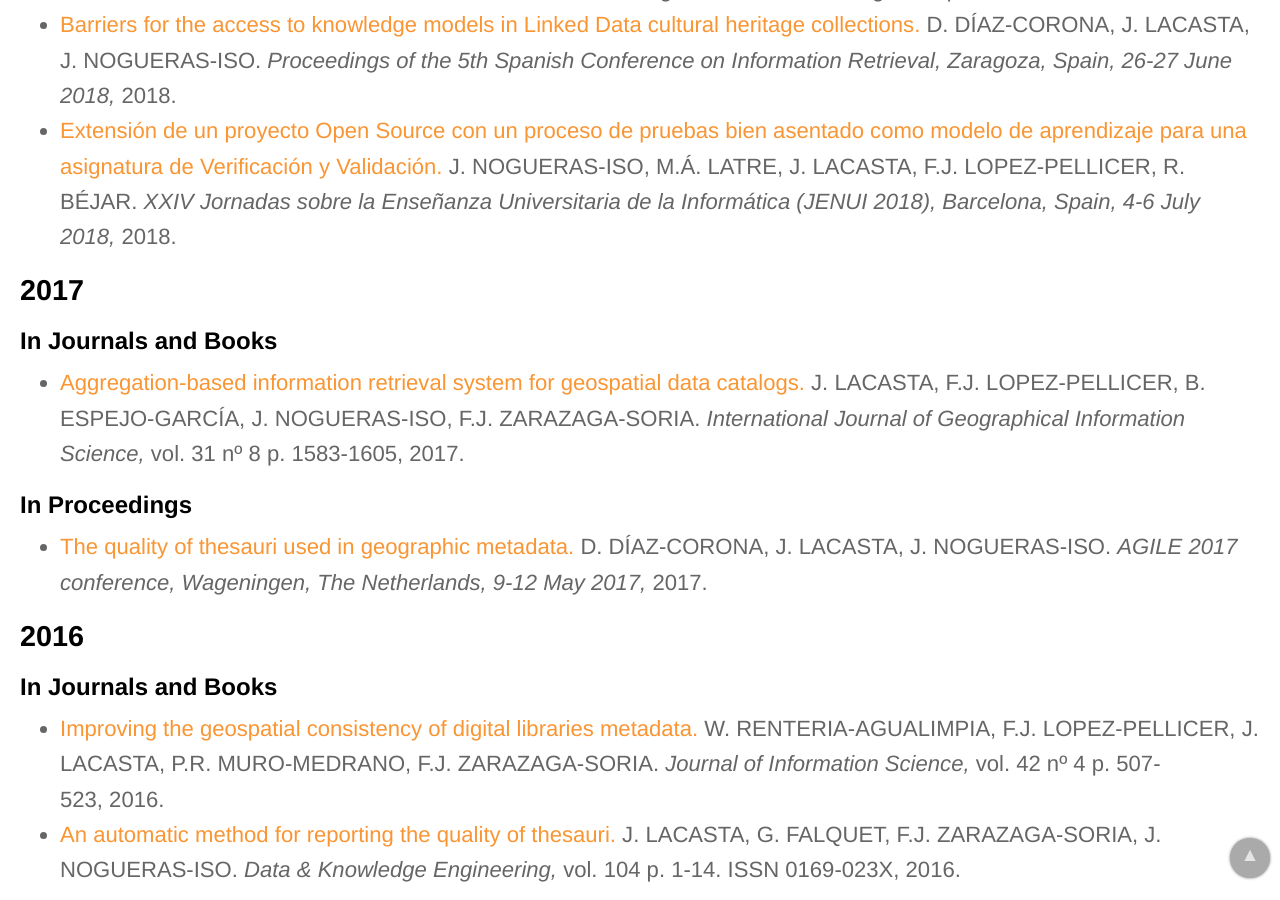
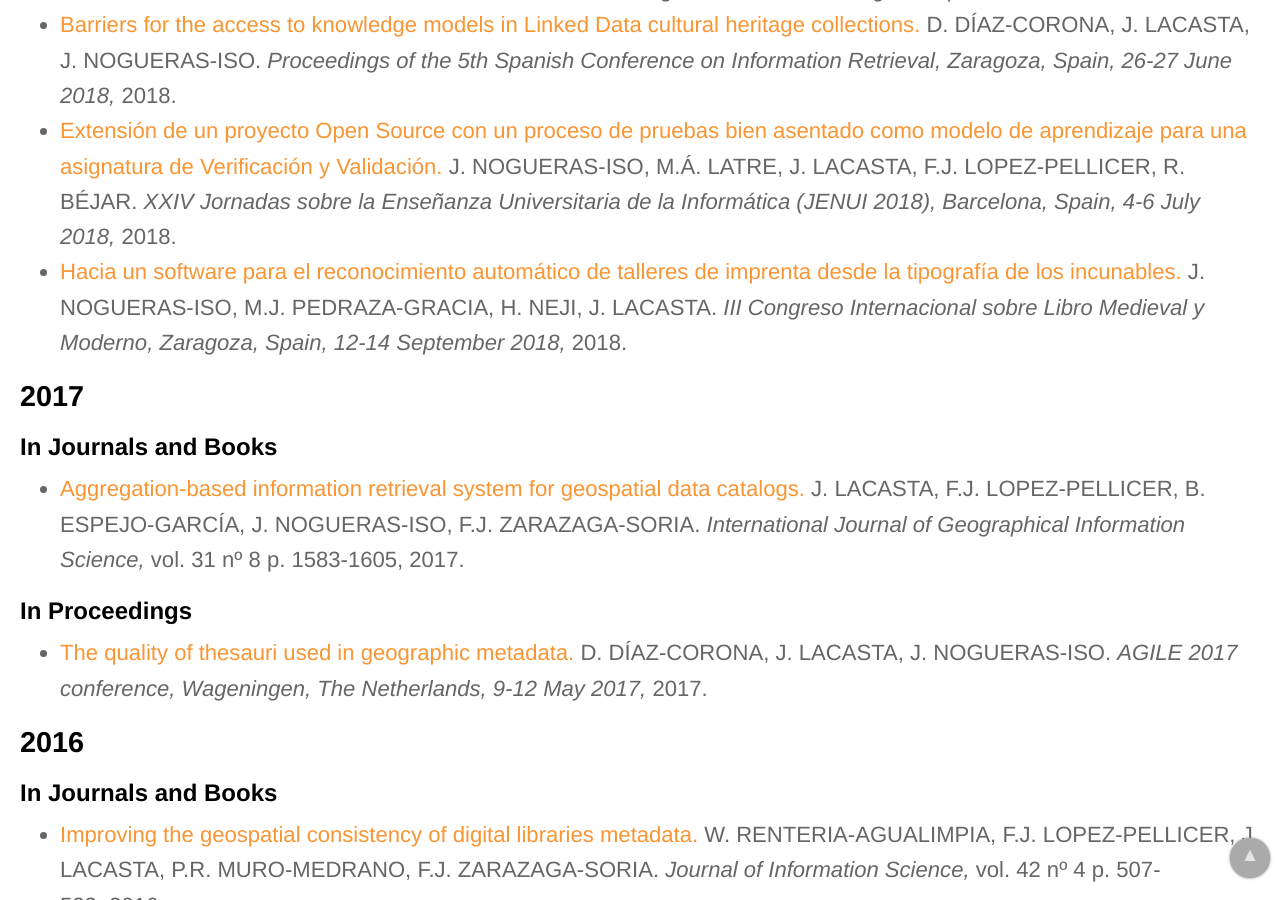
Before and after one commit to IAAA-Lab/IAAA-Lab.github.io, a Jekyll site: the page built from _staff/jlacasta.md, in a window 1280 px wide and 900 px high, scrolled down 1127 px. Built offline with Jekyll 4.4.1, drawn with Linux system fonts in a browser that asks for light colours.

Commit message:
Update papers.yml

```diff
--- a/_data/papers.yml
+++ b/_data/papers.yml
@@ -56,6 +56,12 @@
   url: http://www.aenui.net/ojs/index.php?journal=actas_jenui&page=article&op=view&path%5B%5D=465&path%5B%5D=652
   authors: J. NOGUERAS-ISO, M.Á. LATRE, J. LACASTA, F.J. LOPEZ-PELLICER, R. BÉJAR
   publication_conference: "XXIV Jornadas sobre la Enseñanza Universitaria de la Informática (JENUI 2018), Barcelona, Spain, 4-6 July 2018"
+  year: 2018
+# -------------------
+- title: "Hacia un software para el reconocimiento automático de talleres de imprenta desde la tipografía de los incunables"
+  url: https://congresolibroantiguo.weebly.com/
+  authors: J. NOGUERAS-ISO, M.J. PEDRAZA-GRACIA, H. NEJI, J. LACASTA
+  publication_conference: "III Congreso Internacional sobre Libro Medieval y Moderno, Zaragoza, Spain, 12-14 September 2018"
   year: 2018
 # -------------------
 - title: "IDEZar: La Infraestructura de Datos Abiertos Espaciales del Ayuntamiento de Zaragoza (2004 - )"
```
